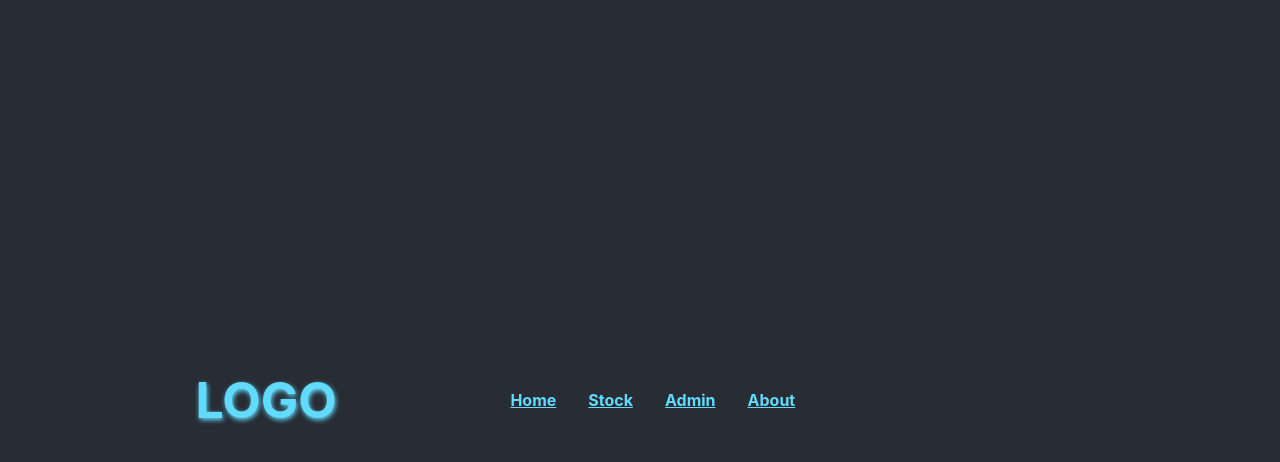
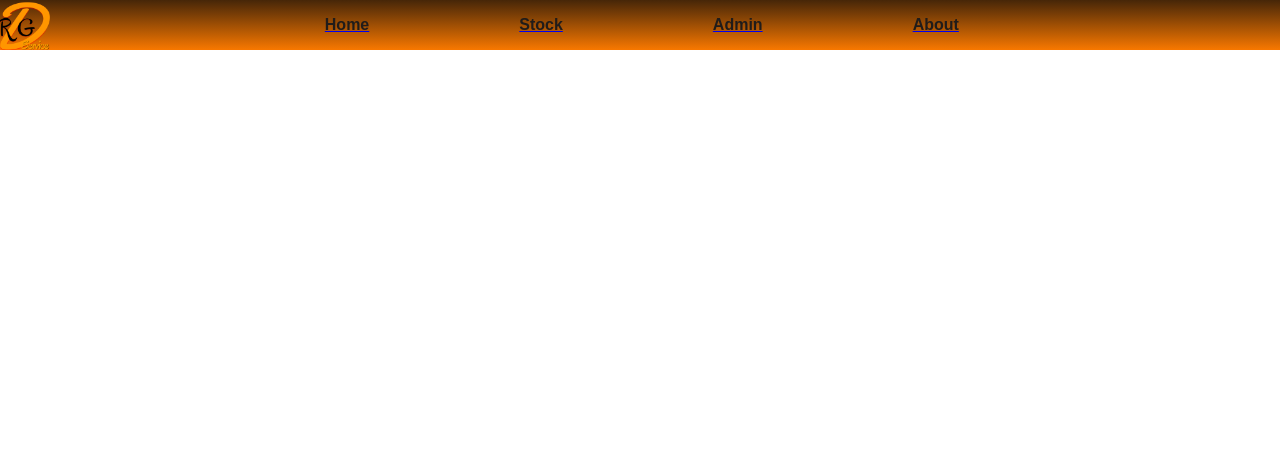
Before and after one commit to MedBelmejdoub/t, a React (Create React App) app: page /Admin in a window 1280 px wide. Shown: the top 462 px of the page. Built offline with nearby package versions, Linux system fonts and the light colour scheme.

Commit message:
Add Logo

```diff
--- a/src/App.css
+++ b/src/App.css
@@ -1,12 +1,3 @@
-<<<<<<< HEAD
 .App {
   text-align: center;
 }
-.nav-app{
-  display: flex;
-  align-items: center;
-  justify-content: space-around;
-  background-color: #282c34;
-  min-height: 100vh;
-  color: white;
-}
--- a/src/App.js
+++ b/src/App.js
@@ -1,6 +1,6 @@
 import "./App.css";
 import { Nav } from "./Nav/Nav";
-import { BrowserRouter as Router, Switch, Route} from "react-router-dom";
+import { BrowserRouter as Router, Switch, Route } from "react-router-dom";
 import { Home } from "./Home/Home";
 import { Stock } from "./Stock/Stock";
 import { Admin } from "./Admin/Admin";
@@ -15,10 +15,10 @@ function App() {
           <nav>
             <div>
               <Nav />
-              <Home />
+              {/* <Home />
               <Stock />
-              <Admin />
-              <Route path="/" component={Home} />
+              <Admin /> */}
+              <Route path="/" exact component={Home} />
               <Route path="/Stock" component={Stock} />
               <Route path="/Admin" component={Admin} />
             </div>
--- a/src/Home/Home.js
+++ b/src/Home/Home.js
@@ -1,5 +1,12 @@
 import React from "react";
 
 export const Home = () => {
-  return <div></div>;
+  return (<div>
+    <div>
+      <button type="button">Home</button>
+      <button type="button">Stock</button>
+      <button type="button">Admin</button>
+      <button type="button">About</button>
+    </div>
+  </div>);
 };
--- a/src/Nav/Nav.css
+++ b/src/Nav/Nav.css
@@ -1,25 +1,33 @@
 .nav-list {
-  width: 40%;
+  width: 80%;
   display: flex;
+  justify-content: space-between;
   align-items: center;
-
-
-  justify-content: space-between;
 }
-.nav-bar{
-
+li {
+  font-family: sans-serif;
+  font-weight: bold;
+  list-style: none;
+  margin-left: 150px;
+  text-decoration: none;
+  color: #201c1a;
   display: flex;
   align-items: center;
   justify-content: space-between;
 }
+nav {
+  display: flex;
+  align-items: center;
+  justify-content: space-between;
+  /* background-color: #282c34; */
+  background-image: linear-gradient(0deg, #f87800 0, #462608 100%);
+  /* background-image: linear-gradient(to bottom, red , yellow); */
+  min-height: 5vh;
+  color: white;
+  width: 100%;
+}
+
 .nav-logo {
-  font-size: 50px;
-  color: #61dafb;
-  text-shadow: #61dafb 1px 2px 5px;
+  width: 50px;
+  height: 50px;
 }
-.nav-links{
-  list-style: none;
-  font-weight: bold;
-  color: #61dafb;
-  margin: 1rem;
-}
--- a/src/Nav/Nav.js
+++ b/src/Nav/Nav.js
@@ -3,19 +3,19 @@ import "./Nav.css";
 import { Link } from "react-router-dom";
 export const Nav = () => {
   return (
-    <nav className="nav-bar">
-      <h3 className="nav-logo">LOGO</h3>
+    <nav>
+      <img className="nav-logo" src="../logo.png" alt=""/>
       <ul className="nav-list">
-        <Link  className="nav-links" to="/">
+        <Link to="/Home">
           <li>Home</li>
         </Link>
-        <Link  className="nav-links" to="/Stock">
+        <Link to="/Stock">
           <li>Stock</li>
         </Link>
-        <Link  className="nav-links" to="/Admin">
+        <Link to="/Admin">
           <li>Admin</li>
         </Link>
-        <Link  className="nav-links" to="/About">
+        <Link to="/About">
           <li>About</li>
         </Link>
       </ul>
```
Also changed, not shown: public/logo.png (added).
